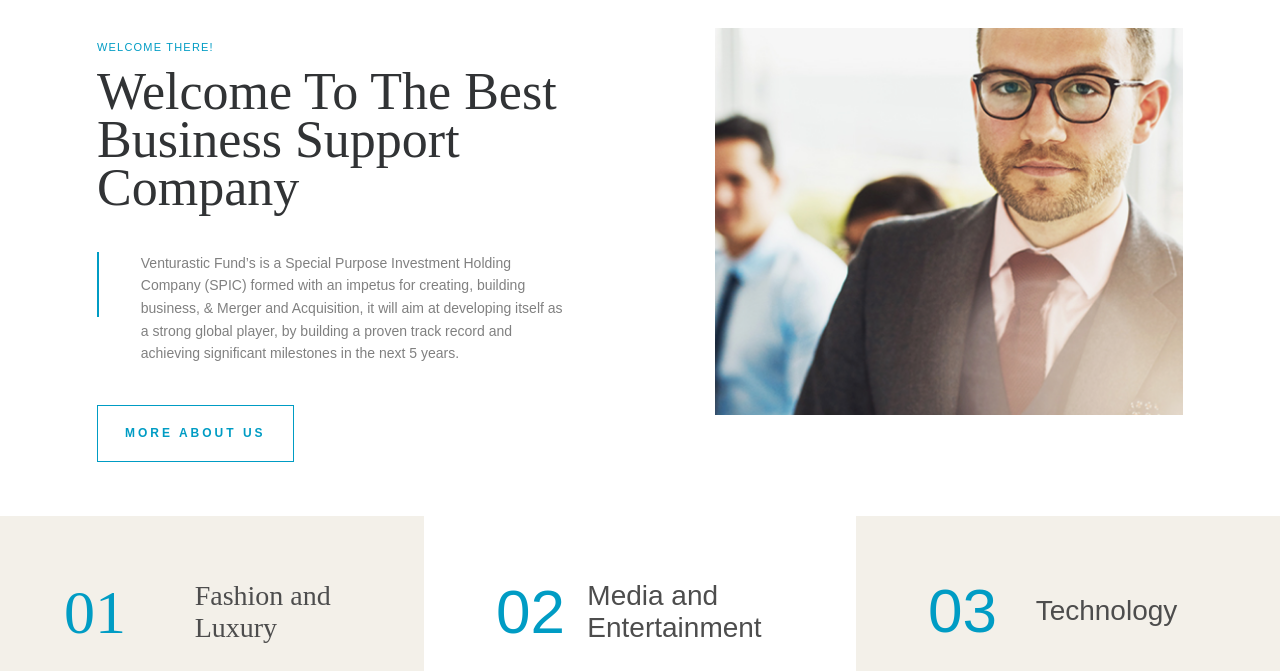
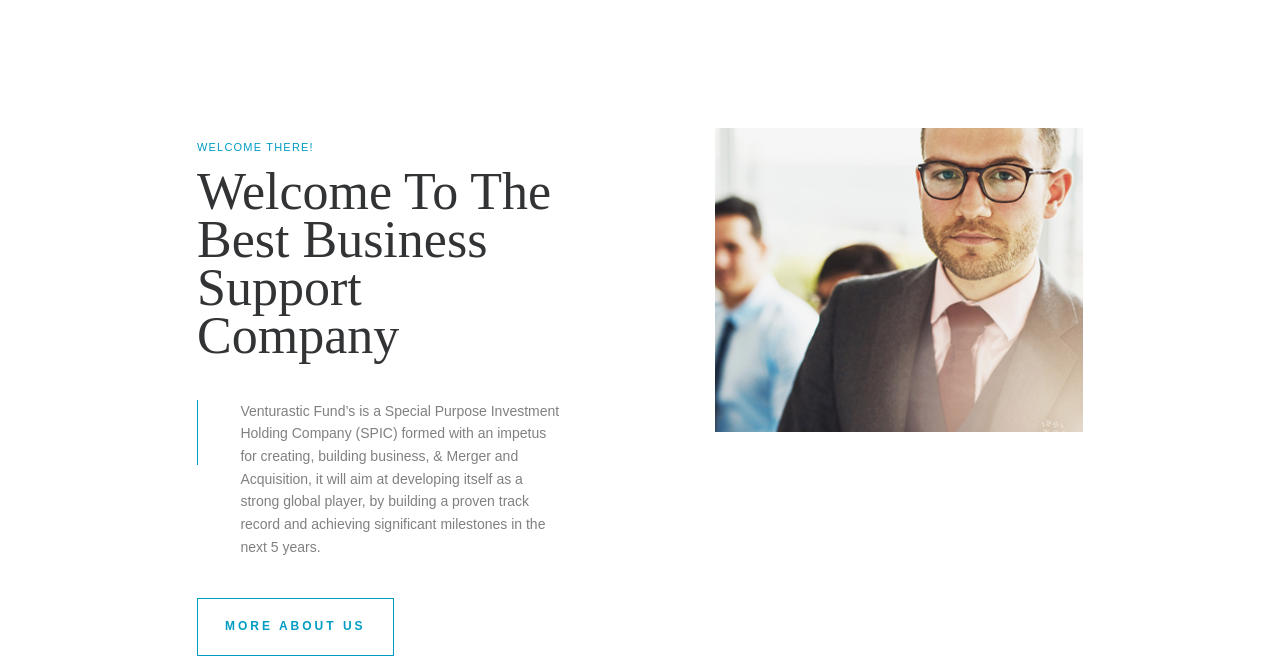
Before and after one commit to giangndg1986/Venturastic-html-css, a plain HTML site: page index.html in a window 1280 px wide. Shown: the part 663-1334 px from the top of the page. Drawn offline with Linux system fonts and the light colour scheme; a web font is replaced by a local one.

Commit message:
Update index.css

```diff
--- a/statics/index.css
+++ b/statics/index.css
@@ -201,7 +201,8 @@ html {
 }
 
 @media (min-width: 1025px) {
-  .main-who-we-are .main-welcome {
+  .main-who-we-are,
+  .main-welcome {
     --sht-v-pdg-tp: 130;
     --sht-v-pdg-btm: 130;
     --sht-v-pdg-rt: 130;
```
